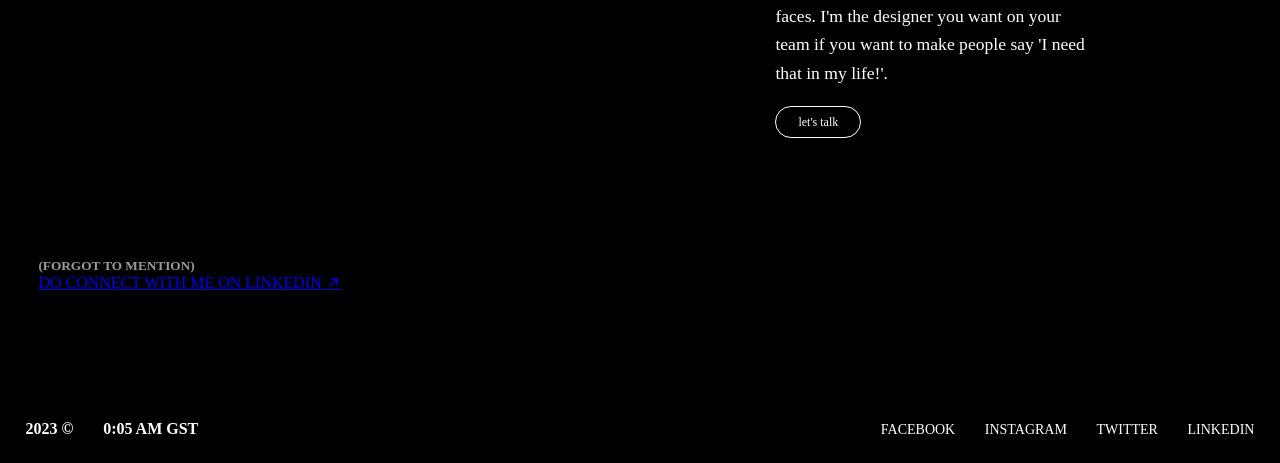
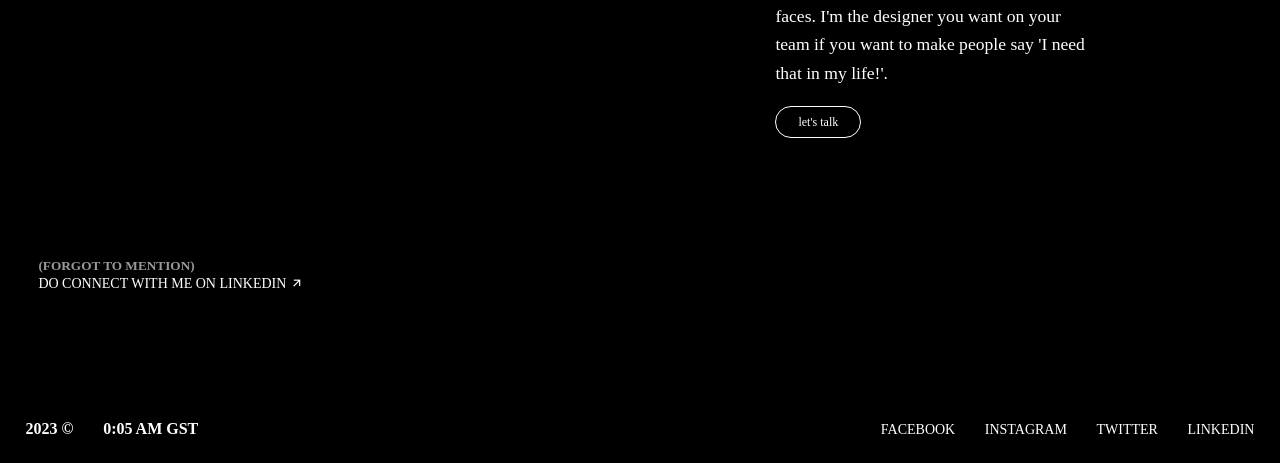
Before and after one commit to RitikRaj-1/Sheryians_1st_project, a plain HTML site: page index.html in a window 1280 px wide. Shown: the part 2107-2570 px from the top of the page. Drawn offline with nearby package versions, Linux system fonts and the light colour scheme; a script that the page names is missing.

Commit message:
Update style.css
CONNECT WITH ME ON lINKEDIN - UPADTED

```diff
--- a/style.css
+++ b/style.css
@@ -207,10 +207,13 @@ html,body {
     opacity: 0.6;
 }
 #subscribe a{
-    color: white,
-    text-decoration: none,
-    font-size: large;
     margin-top: 10px;
+    color: white;
+    font-weight: 500;
+    padding-right: 2vw;
+    text-decoration: none;
+    text-transform: uppercase;
+    font-size: 14px;
 }
 #footer{
     background-color: #000000;
```
